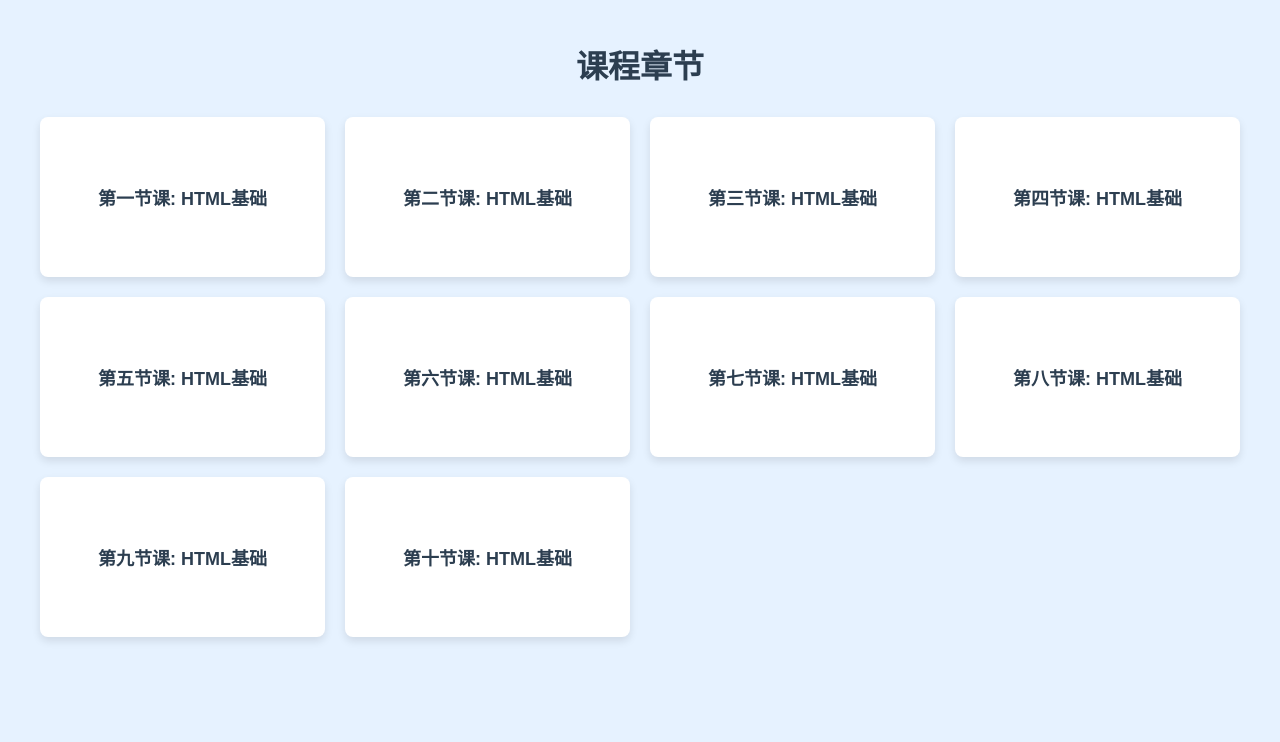
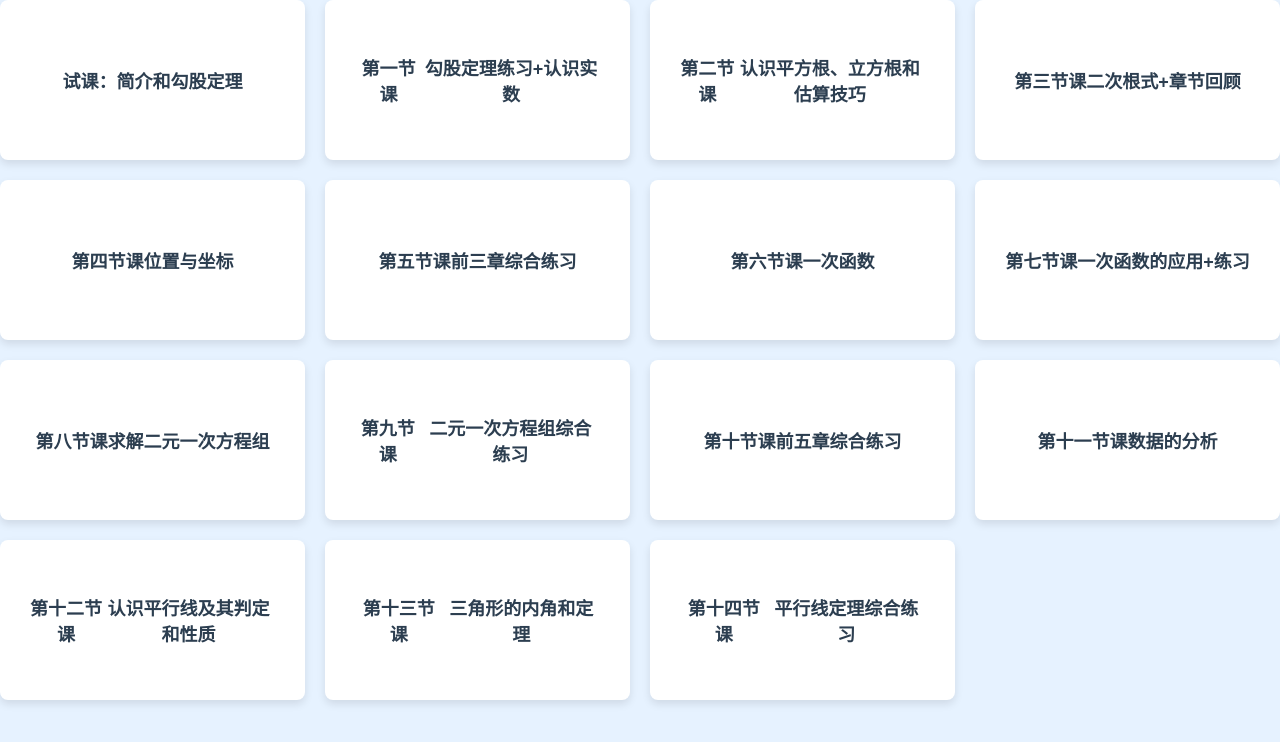
Before and after one commit to Xiaoyun-0922/Xiaoyun-0922.github.io, a plain HTML site: page index.html in a window 1280 px wide. Drawn offline with Linux system fonts and the light colour scheme.

Commit message:
Update index.html

```diff
--- a/index.html
+++ b/index.html
@@ -6,22 +6,82 @@
     <title>课程章节</title>
     <link rel="stylesheet" href="style.css">
 </head>
+
 <body>
-    <div class="container">
-        <h1>课程章节</h1>
 
-        <div class="chapters-container">
-            <a href="studyplan/chapter1.html" class="chapter-card">第一节课: HTML基础</a>
-            <a href="studyplan/chapter1.html" class="chapter-card">第二节课: HTML基础</a>
-            <a href="studyplan/chapter1.html" class="chapter-card">第三节课: HTML基础</a>
-            <a href="studyplan/chapter1.html" class="chapter-card">第四节课: HTML基础</a>
-            <a href="studyplan/chapter1.html" class="chapter-card">第五节课: HTML基础</a>
-            <a href="studyplan/chapter1.html" class="chapter-card">第六节课: HTML基础</a>
-            <a href="studyplan/chapter1.html" class="chapter-card">第七节课: HTML基础</a>
-            <a href="studyplan/chapter1.html" class="chapter-card">第八节课: HTML基础</a>
-            <a href="studyplan/chapter1.html" class="chapter-card">第九节课: HTML基础</a>
-            <a href="studyplan/chapter1.html" class="chapter-card">第十节课: HTML基础</a>
-        </div>
-    </div>
+    <div class="chapters-container">
+    <a href="studyplan/chapter1.html" class="chapter-card">
+        试课：
+        <span class="chapter-desc">简介和勾股定理</span>
+    </a>
+    <a href="studyplan/chapter1.html" class="chapter-card">
+        第一节课
+        <span class="chapter-desc">勾股定理练习+认识实数</span>
+    </a>
+    <a href="studyplan/chapter1.html" class="chapter-card">
+        第二节课
+        <span class="chapter-desc">认识平方根、立方根和估算技巧</span>
+    </a>
+    <a href="studyplan/chapter1.html" class="chapter-card">
+        第三节课
+        <span class="chapter-desc">二次根式+章节回顾</span>
+    </a>
+    <a href="studyplan/chapter1.html" class="chapter-card">
+        第四节课
+        <span class="chapter-desc">位置与坐标</span>
+    </a>
+
+    <a href="studyplan/chapter1.html" class="chapter-card">
+        第五节课
+        <span class="chapter-desc">前三章综合练习</span>
+    </a>
+
+    <a href="studyplan/chapter1.html" class="chapter-card">
+        第六节课
+        <span class="chapter-desc">一次函数</span>
+    </a>
+
+    <a href="studyplan/chapter1.html" class="chapter-card">
+        第七节课
+        <span class="chapter-desc">一次函数的应用+练习</span>
+    </a>
+
+    <a href="studyplan/chapter1.html" class="chapter-card">
+        第八节课
+        <span class="chapter-desc">求解二元一次方程组</span>
+    </a>
+
+    <a href="studyplan/chapter1.html" class="chapter-card">
+        第九节课
+        <span class="chapter-desc">二元一次方程组综合练习</span>
+    </a>
+
+    <a href="studyplan/chapter1.html" class="chapter-card">
+        第十节课
+        <span class="chapter-desc">前五章综合练习</span>
+    </a>
+
+    <a href="studyplan/chapter1.html" class="chapter-card">
+        第十一节课
+        <span class="chapter-desc">数据的分析</span>
+    </a>
+
+    <a href="studyplan/chapter1.html" class="chapter-card">
+        第十二节课
+        <span class="chapter-desc">认识平行线及其判定和性质</span>
+    </a>
+
+    <a href="studyplan/chapter1.html" class="chapter-card">
+        第十三节课
+        <span class="chapter-desc">三角形的内角和定理</span>
+    </a>
+
+    <a href="studyplan/chapter1.html" class="chapter-card">
+        第十四节课
+        <span class="chapter-desc">平行线定理综合练习</span>
+    </a>
+</div>
+
 </body>
+
 </html>
```
